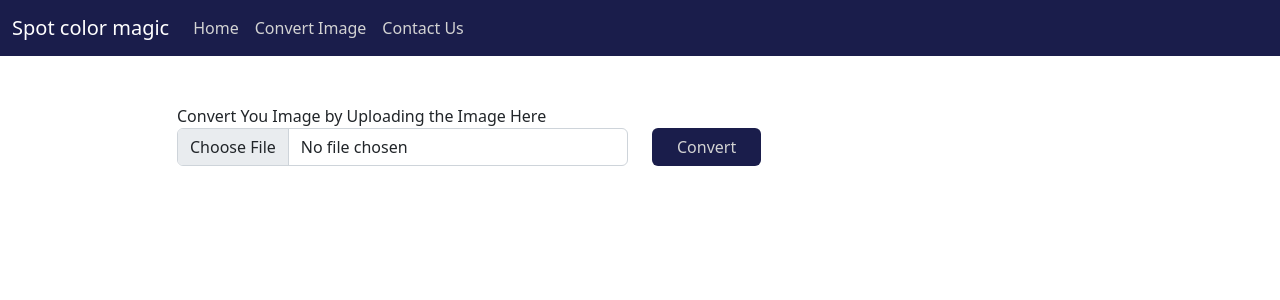
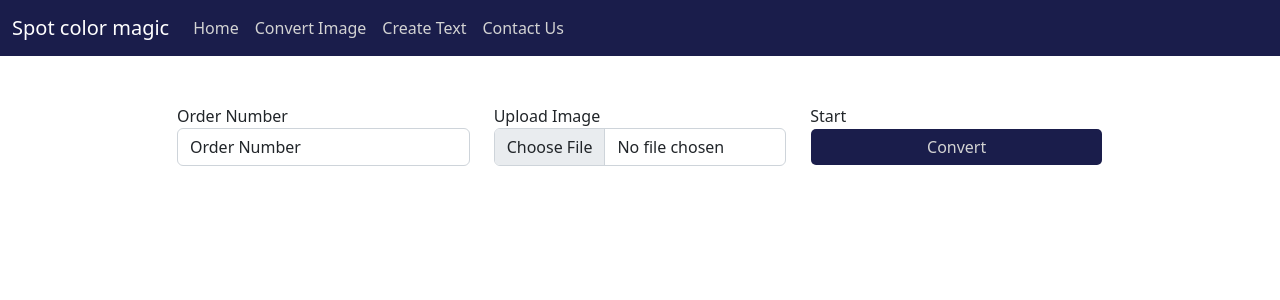
Before and after one commit to ticTechtoee/imageconverter, a Django app: page / in a window 1280 px wide. Shown: the top 300 px of the page. Run offline with Django 4.2, Linux system fonts and the light colour scheme.

Commit message:
Included Text Images

```diff
--- a/imageconverter/urls.py
+++ b/imageconverter/urls.py
@@ -21,4 +21,5 @@ from main import views
 urlpatterns = [
     path('admin/', admin.site.urls),
     path('',views.index, name='index'),
+    path('other',views.secondPage, name='secondPage'),
 ]
--- a/main/forms.py
+++ b/main/forms.py
@@ -1,5 +1,5 @@
 from django.forms import ModelForm
-from main.models import SourceImage
+from main.models import SourceImage, NameNumberOrderNumber
 
 class SourceImageForm(ModelForm):
 
@@ -14,3 +14,16 @@ class SourceImageForm(ModelForm):
         for name, field in self.fields.items():
             field.widget.attrs.update({'class':'form-control'})
         self.fields['upload_image'].required = False
+
+class NameNumberOrderNumberForm(ModelForm):
+
+    class Meta:
+        model = NameNumberOrderNumber
+        fields = '__all__'
+
+
+    def __init__(self, *args, **kwargs):
+        super(NameNumberOrderNumberForm, self).__init__(*args, **kwargs)
+
+        for name, field in self.fields.items():
+            field.widget.attrs.update({'class':'form-control'})
--- a/main/models.py
+++ b/main/models.py
@@ -1,4 +1,10 @@
 from django.db import models
 
 class SourceImage(models.Model):
+    order_number = models.CharField(max_length = 50, null= False, blank = False, default = "Order Number")
     upload_image = models.ImageField(upload_to='source_images/', blank=True, null = True)
+
+class NameNumberOrderNumber(models.Model):
+    name = models.CharField(max_length = 30, null= False, blank = False, default = "Name")
+    number = models.CharField(max_length = 30, null= False, blank = False, default = "Number")
+    order_number = models.CharField(max_length = 50, null= False, blank = False, default = "Order Number")
--- a/main/templates/main/index.html
+++ b/main/templates/main/index.html
@@ -10,13 +10,17 @@
                 {% csrf_token %}
 
                 <div class="form-group row">
-                    <label for="">Convert You Image by Uploading the Image Here</label>
-                    <div class="col-sm-6">
-
+                    <div class="col-sm-4">
+                        <label for="">Order Number</label>
+                        {{form.order_number}}
+                    </div>
+                    <div class="col-sm-4">
+                        <label for="">Upload Image</label>
                         {{form.upload_image}}
                     </div>
-                    <div class="col-sm-6">
-                        <button name="btnsave" type="submit" class="btn px-4 float-right" style="background-color:#1a1d4b; color: lightgrey;">Convert</button>
+                    <div class="col-sm-4">
+                        <label for="">Start</label>
+                        <button name="btnsave" type="submit" class="btn px-4 float-right form-control" style="background-color:#1a1d4b; color: lightgrey;">Convert</button>
                     </div>
                 </div>
             </form>
--- a/main/views.py
+++ b/main/views.py
@@ -1,11 +1,13 @@
 from django.shortcuts import render
 from django.conf import settings
-from .forms import SourceImageForm
+from .forms import SourceImageForm, NameNumberOrderNumberForm
 from .models import SourceImage
 from datetime import datetime
 from django.http import FileResponse
 
 from PIL import Image
+from PIL import ImageFont
+from PIL import ImageDraw
 import numpy as np
 
 
@@ -17,7 +19,8 @@ def index(request):
             ins = form.save()
             get_image = SourceImage.objects.get(id = ins.id)
             file_name = convert_image(settings.MEDIA_ROOT +"/"+get_image.upload_image.name)
-            response = FileResponse(open(file_name, 'rb'))
+            final_file_name = write_order_name(file_name, request.POST.get('order_number'))
+            response = FileResponse(open(final_file_name, 'rb'))
             return response
     return render(request, "main/index.html", {'form':form})
 
@@ -37,3 +40,107 @@ def convert_image(input_image_name):
     file_name = settings.MEDIA_ROOT+"/converted_images/converted"+datetime.now().strftime('%H-%M-%S')+".tiff"
     im2.save(file_name)
     return file_name
+
+def write_order_name(input_image_name, order_number):
+    file = settings.MEDIA_ROOT+"/text_image/converted"+datetime.now().strftime('%H-%M-%S')+".tiff"
+    img = Image.open(str(input_image_name))
+    h = img.height - 50
+    w = 20
+    draw = ImageDraw.Draw(img)
+    # font = ImageFont.truetype(<font-file>, <font-size>)
+    font = ImageFont.truetype("Roboto-Black.ttf", 36)
+    # draw.text((x, y),"Sample Text",(r,g,b))
+    draw.text((w, h),str(order_number),(0,0,0),font=font)
+    img.save(file)
+
+    return file
+
+
+
+def secondPage(request):
+    form = NameNumberOrderNumberForm()
+    if request.method == "POST":
+        form = NameNumberOrderNumberForm(request.POST,request.FILES)
+        if form.is_valid():
+            name = form.cleaned_data.get('name')
+            number = form.cleaned_data.get('number')
+            orderNumber = form.cleaned_data.get('order_number')
+            finalFileName = drawImage(name, number, orderNumber)
+            response = FileResponse(open(finalFileName, 'rb'))
+            return response
+    return render(request, "main/second_page.html", {'form':form})
+
+def drawImage(name, number, OrderNumber):
+    file = settings.MEDIA_ROOT+"/text_image/created"+datetime.now().strftime('%H-%M-%S')+".png"
+    img = Image.new('RGBA', (1008, 1008), color = (255,0, 0, 0))
+    text_color = (0, 0, 0)
+    outline_color = (255, 255, 255)
+    h = img.height - 50
+    draw = ImageDraw.Draw(img)
+    txt = name
+    fontsize = 1  # starting font size
+
+    # portion of image width you want text width to be
+    img_fraction = 0.50
+
+    font = ImageFont.truetype("Roboto-Black.ttf", fontsize)
+    while font.getsize(txt)[0] < img_fraction*img.size[0]:
+        # iterate until the text size is just larger than the criteria
+        fontsize += 1
+        font = ImageFont.truetype("Roboto-Black.ttf", fontsize)
+
+    # optionally de-increment to be sure it is less than criteria
+    fontsize -= 1
+    font = ImageFont.truetype("Roboto-Black.ttf", fontsize)
+
+    x = 0
+    y = 0
+    y2 = 200
+    y3 = h
+    bd_w = 1
+
+    #draw.text((0, 0), txt, font=font, fill=outline_color) # put the text on the image
+
+    #draw.text((0,200), number, font=font, fill=outline_color)
+    #draw.text((0,400), OrderNumber, font=font, fill=outline_color)
+
+    draw.text((x-bd_w, y), txt, font=font, fill=outline_color)
+    draw.text((x, y-bd_w), txt, font=font, fill=outline_color)
+    draw.text((x+bd_w, y), txt, font=font, fill=outline_color)
+    draw.text((x, y+bd_w), txt, font=font, fill=outline_color)
+
+    draw.text((x+bd_w, y-bd_w), txt, font=font, fill=outline_color)
+    draw.text((x-bd_w, y-bd_w), txt, font=font, fill=outline_color)
+    draw.text((x-bd_w, y+bd_w), txt, font=font, fill=outline_color)
+    draw.text((x+bd_w, y+bd_w), txt, font=font, fill=outline_color)
+
+    draw.text((x, y), txt, font=font, fill=text_color)
+#----------------------------------------------------------------------------------
+    draw.text((x-bd_w, y2), number, font=ImageFont.truetype("Roboto-Black.ttf", 144), fill=outline_color)
+    draw.text((x, y2-bd_w), number, font=ImageFont.truetype("Roboto-Black.ttf", 144), fill=outline_color)
+    draw.text((x+bd_w, y2), number, font=ImageFont.truetype("Roboto-Black.ttf", 144), fill=outline_color)
+    draw.text((x, y2+bd_w), number, font=ImageFont.truetype("Roboto-Black.ttf", 144), fill=outline_color)
+
+    draw.text((x+bd_w, y2-bd_w), number, font=ImageFont.truetype("Roboto-Black.ttf", 144), fill=outline_color)
+    draw.text((x-bd_w, y2-bd_w), number, font=ImageFont.truetype("Roboto-Black.ttf", 144), fill=outline_color)
+    draw.text((x-bd_w, y2+bd_w), number, font=ImageFont.truetype("Roboto-Black.ttf", 144), fill=outline_color)
+    draw.text((x+bd_w, y2+bd_w), number, font=ImageFont.truetype("Roboto-Black.ttf", 144), fill=outline_color)
+
+    draw.text((x, y2), number, font=ImageFont.truetype("Roboto-Black.ttf", 144), fill=text_color)
+
+#----------------------------------------------------------------------------------
+    draw.text((x-bd_w, y3), OrderNumber, font=ImageFont.truetype("Roboto-Black.ttf", 36), fill=outline_color)
+    draw.text((x, y3-bd_w), OrderNumber, font=ImageFont.truetype("Roboto-Black.ttf", 36), fill=outline_color)
+    draw.text((x+bd_w, y3), OrderNumber, font=ImageFont.truetype("Roboto-Black.ttf", 36), fill=outline_color)
+    draw.text((x, y3+bd_w), OrderNumber, font=ImageFont.truetype("Roboto-Black.ttf", 36), fill=outline_color)
+
+    draw.text((x+bd_w, y3-bd_w), OrderNumber, font=ImageFont.truetype("Roboto-Black.ttf", 36), fill=outline_color)
+    draw.text((x-bd_w, y3-bd_w), OrderNumber, font=ImageFont.truetype("Roboto-Black.ttf", 36), fill=outline_color)
+    draw.text((x-bd_w, y3+bd_w), OrderNumber, font=ImageFont.truetype("Roboto-Black.ttf", 36), fill=outline_color)
+    draw.text((x+bd_w, y3+bd_w), OrderNumber, font=ImageFont.truetype("Roboto-Black.ttf", 36), fill=outline_color)
+
+    draw.text((x, y3), OrderNumber, font=ImageFont.truetype("Roboto-Black.ttf", 36), fill=text_color)
+
+
+    img.save(file, 'PNG') # save it
+    return file
--- a/templates/base.html
+++ b/templates/base.html
@@ -45,7 +45,10 @@
                         <a class="nav-link navbar-text" aria-current="page" href="#">Home</a>
                     </li>
                     <li class="nav-item">
-                        <a class="nav-link navbar-text" href="#">Convert Image</a>
+                        <a class="nav-link navbar-text" href="{% url 'index' %}">Convert Image</a>
+                    </li>
+                    <li class="nav-item">
+                        <a class="nav-link navbar-text" href="{% url 'secondPage' %}">Create Text</a>
                     </li>
                     <li class="nav-item">
                         <a class="nav-link navbar-text" href="#">Contact Us</a>
```
Also changed, not shown: main/templates/main/second_page.html (added, +39 -0 lines).
